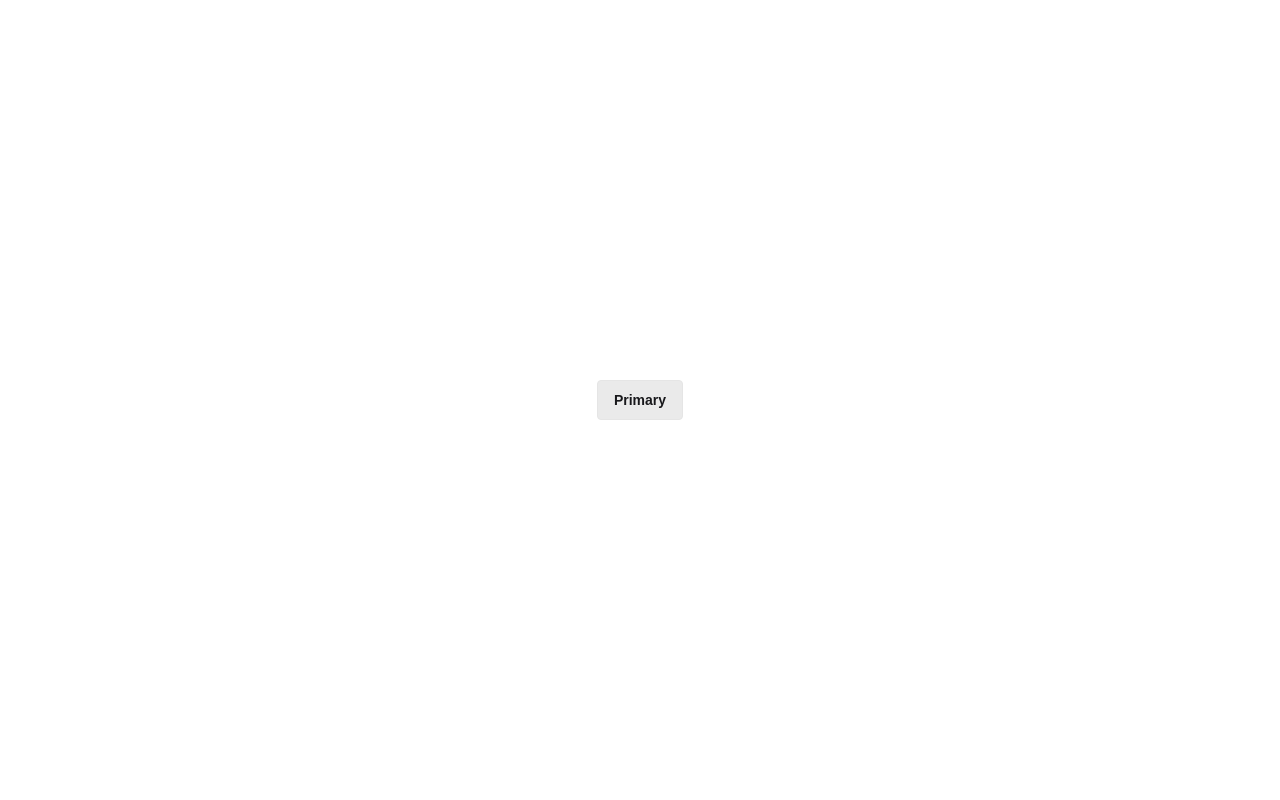
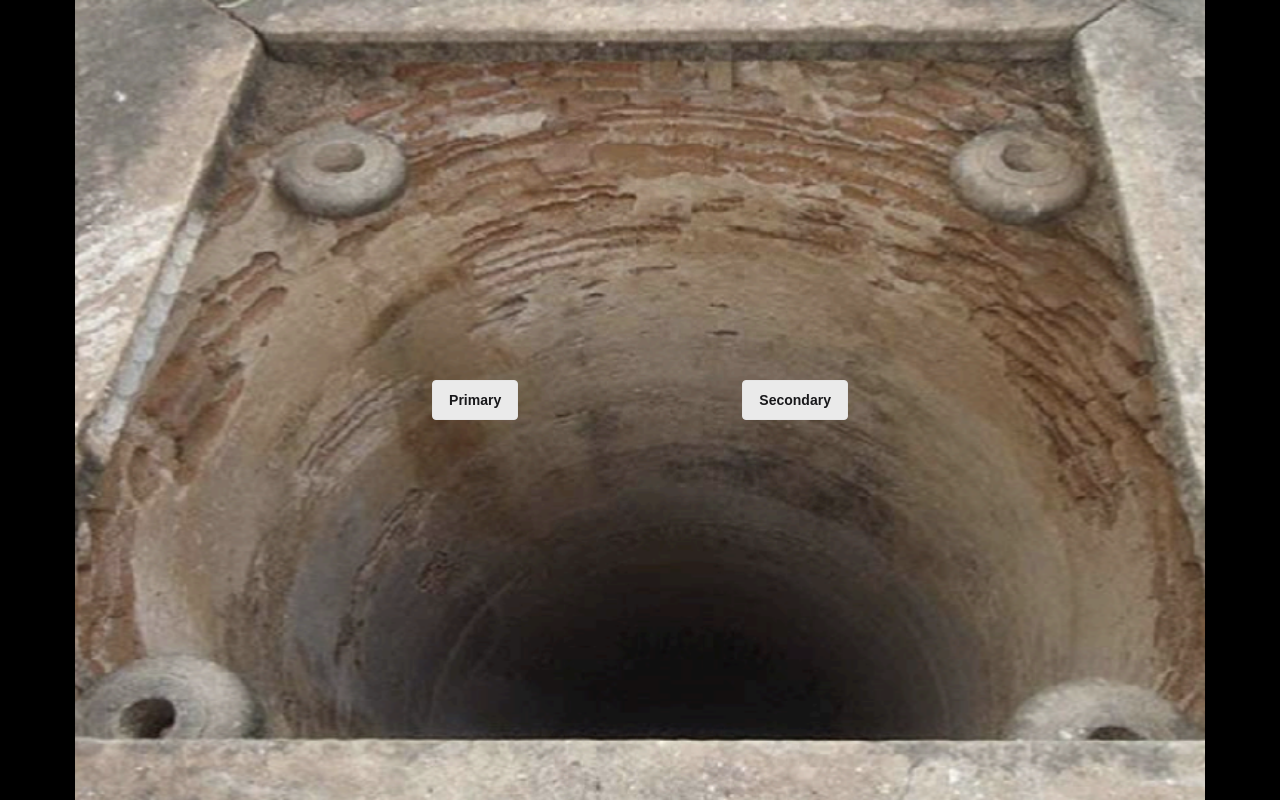
Before and after one commit to RyanDelbango/immortality-hole, a Next.js app: page / in a window 1280 px wide. Built offline with nearby package versions, Linux system fonts and the light colour scheme.

Commit message:
Add Image and Buttons

```diff
--- a/src/app/page.tsx
+++ b/src/app/page.tsx
@@ -1,11 +1,40 @@
+"use client";
+
+import { useState, useEffect } from "react";
 import ClientButton from "@/components/ClientButton";
 
 export default function Home() {
+  const [showButton, setShowButton] = useState(false);
+
+  useEffect(() => {
+    const timer = setTimeout(() => {
+      setShowButton(true);
+    }, 1000);
+
+    return () => clearTimeout(timer);
+  }, []);
+
   return (
-    <div className="flex min-h-screen items-center justify-center">
-      <ClientButton message="Hello World" className="btn btn-soft">
-        Primary
-      </ClientButton>
+    <div
+      className="min-h-screen w-full overflow-x-auto bg-black"
+    >
+      <div
+        className="flex items-center justify-center h-screen bg-no-repeat bg-center"
+        style={{
+          backgroundImage: "url('/hole.png')",
+          backgroundSize: "auto 100%",
+          minWidth: "100%",
+        }}
+      >
+        <div className={`w-1/2 mx-auto flex justify-around transition-opacity duration-1000 ease-in ${showButton ? 'opacity-100' : 'opacity-0'}`}>
+          <ClientButton message="Primary" className="btn btn-soft">
+            Primary
+          </ClientButton>
+          <ClientButton message="Secondary" className="btn btn-soft">
+            Secondary
+          </ClientButton>
+        </div>
+      </div>
     </div>
   );
 }
```
Also changed, not shown: public/hole.png (added).
